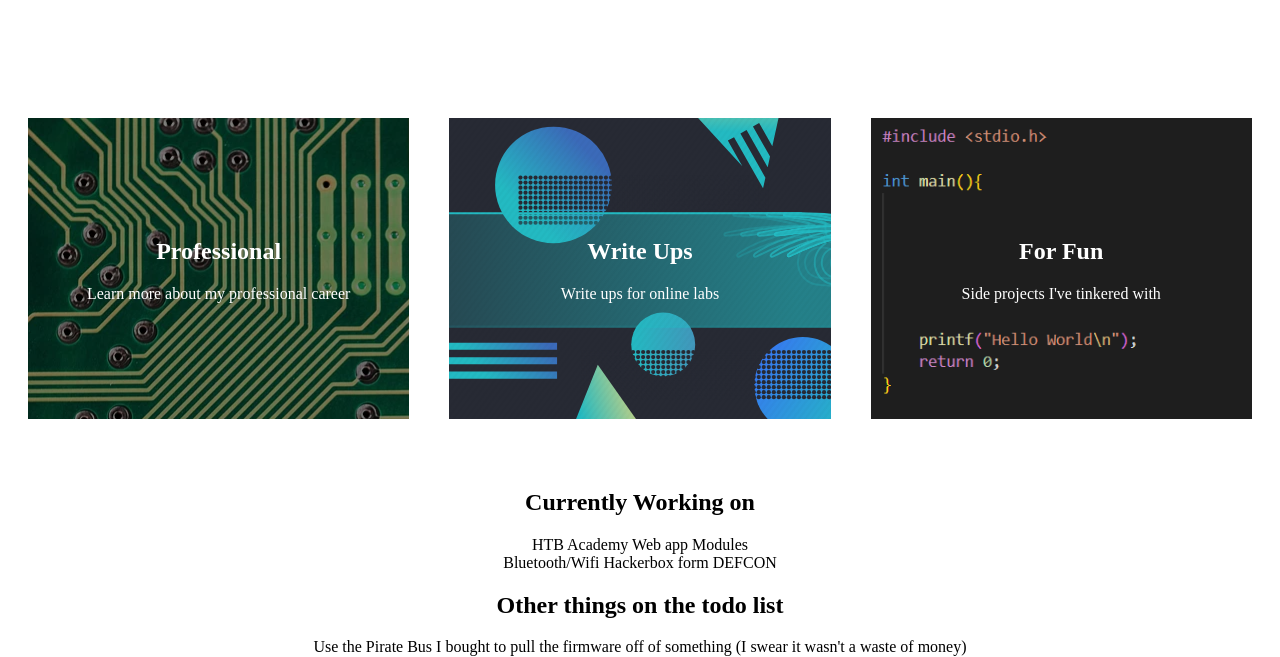
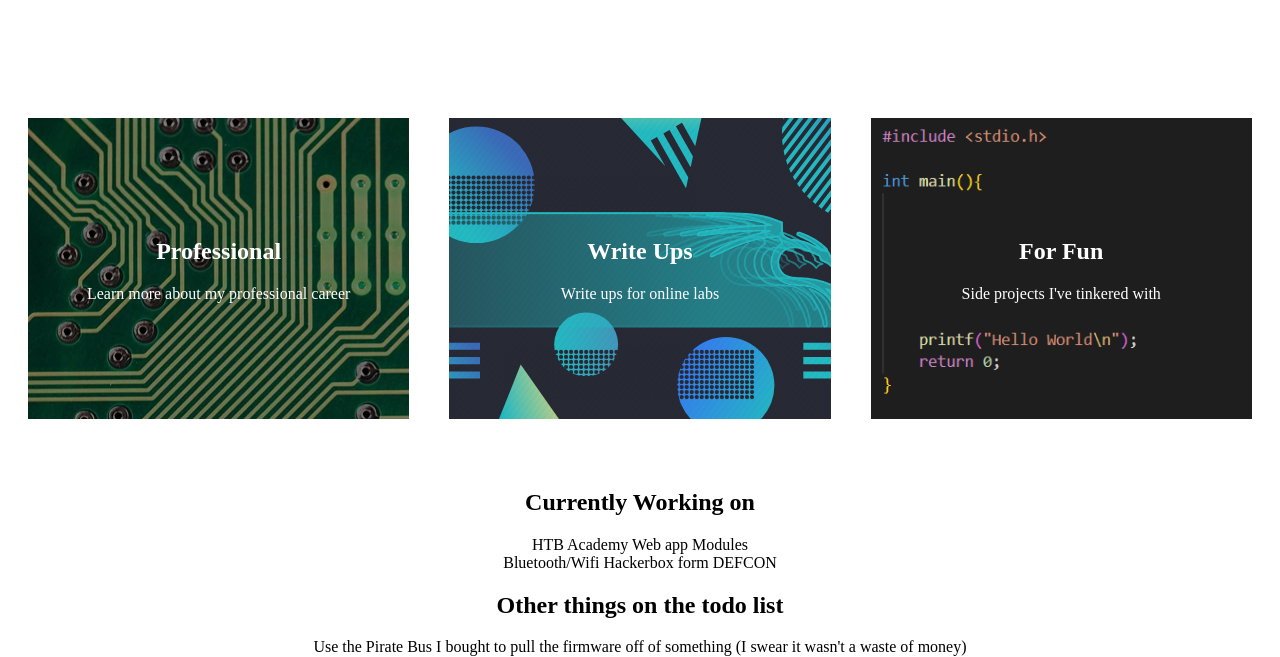
Before and after one commit to thatguy9358/website, a PHP site: page / in a window 1280 px wide. Shown: the part 108-765 px from the top of the page. Run offline with PHP 8.4, Linux system fonts and the light colour scheme.

Commit message:
homepage fix

```diff
--- a/index.html
+++ b/index.html
@@ -24,7 +24,7 @@
         </div>
         <div class="column-home">
         <a style="text-decoration:none;" href="writeups.html">
-            <div class="category" style="background-image: url('img/kali-trail.svg');">
+            <div class="category" style="background-image: url('img/kali-trail.svg');background-position: center;">
                 <h2 class="nohover">Write Ups</h2>
                 <p class ="nohover">Write ups for online labs</p>
             </div>
--- a/style.css
+++ b/style.css
@@ -18,7 +18,6 @@
   padding:100px 10px;
   background-repeat: no-repeat;
   background-size:cover;
-  object-fit: scale-down;
 }
 
 .nohover {
```
